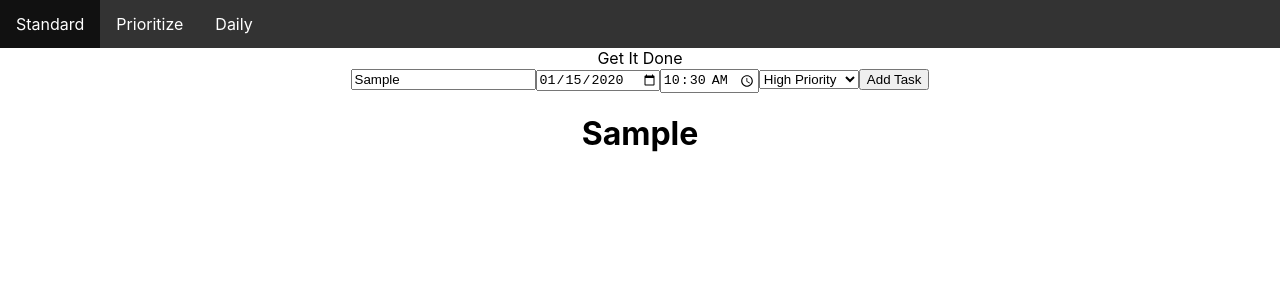
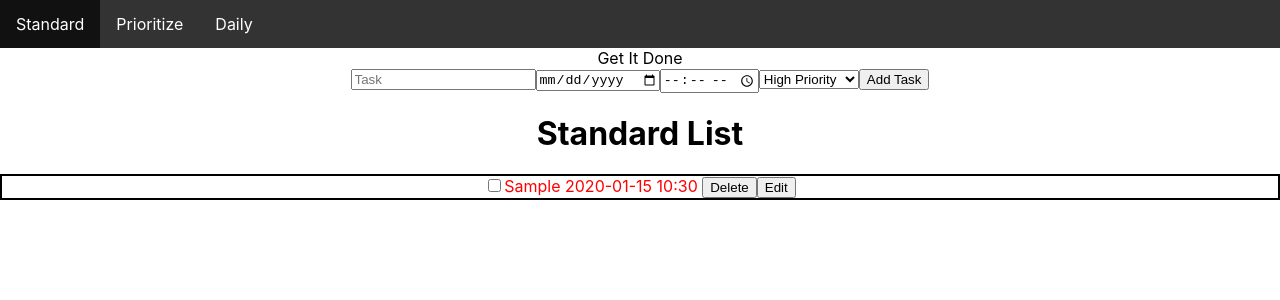
Before and after one commit to ejoc1103/get-it-done, a React (Create React App) app in the folder get-it-done/: page / in a window 1280 px wide. Both pictures are taken after typing "Sample", "2020-01-15", "10:30" into the empty fields and a click on the button "Add Task". Shown: the top 300 px of the page. Built offline with nearby package versions, Linux system fonts and the light colour scheme.

Commit message:
Add and check off functionality complete for Standard list

```diff
--- a/get-it-done/package.json
+++ b/get-it-done/package.json
@@ -11,6 +11,7 @@
     "react-router": "^5.2.0",
     "react-router-dom": "^5.2.0",
     "react-scripts": "4.0.3",
+    "uuid": "^8.3.2",
     "web-vitals": "^1.0.1"
   },
   "scripts": {
--- a/get-it-done/src/Components/mainPages/Standard.js
+++ b/get-it-done/src/Components/mainPages/Standard.js
@@ -1,17 +1,53 @@
 import React from "react";
 
-export default function Standard({standard, setStandard}) {
-  if(standard[0]){
-    console.log(standard.length + "     " + standard[0].task)
-  }
+export default function Standard({ standard, setStandard }) {
+  let onCheck = e => {
+    let editArr = standard.map((item, index) => {
+      let update = { ...item, checked: !item.checked };
+
+      if (`${item.id}` === e.target.id) {
+        return update;
+      } else {
+        return item;
+      }
+    });
+    setStandard(editArr);
+  };
+
   return (
     <div>
+      <h1>Standard List</h1>
+      <div style={{ border: "2px black solid" }}>
+        {standard.length > 0
+          ? standard.map(({ id, task, date, time, color, checked }) => {
+              return (
+                <div key={id}>
+                  <input
+                    type="checkbox"
+                    id={id}
+                    onChange={onCheck}
+                    checked={checked}
+                    value={checked}
+                  />
+                  {checked === false ? (
+                    <label style={{ color: color }}>
+                      {task + " " + date + " " + time + " "}
+                    </label>
+                  ) : (
+                    <label
+                      style={{ color: color, textDecoration: "line-through" }}
+                    >
+                      {task + " " + date + " " + time + " "}
+                    </label>
+                  )}
 
-{ standard[0] ? <h1>
-{standard[0].task}
-</h1>
-: null}
+                  <button>Delete</button>
+                  <button>Edit</button>
+                </div>
+              );
+            })
+          : null}
+      </div>
     </div>
-
-    );
+  );
 }
--- a/get-it-done/src/Components/utilities/CreateTask.js
+++ b/get-it-done/src/Components/utilities/CreateTask.js
@@ -1,72 +1,62 @@
-import React, {useState} from "react";
+import React, { useState } from "react";
 import { useLocation } from "react-router-dom";
-
-function CreateTask({standard, setStandard, priority, setPriority, daily, setDaily}) {
+import { v4 as uuidv4 } from "uuid";
+function CreateTask({
+  standard,
+  setStandard,
+  priority,
+  setPriority,
+  daily,
+  setDaily,
+}) {
   const location = useLocation();
   // Use for setting min and max date
   // const date = new Date();
   // const newdate= (date.getMonth() + 1) + '-' + date.getDate() + '-' +  date.getFullYear();
   // const enddate = (date.getMonth() + 1) + '-' + date.getDate() + '-' +  date.getFullYear() + 10
   const [item, setItem] = useState({
+    id: uuidv4(),
     task: "",
     date: "",
     time: "",
-    color: "black",
+    color: "red",
     due: "",
-    important: ""
-  })
+    important: "",
+    checked: false,
+  });
+  //if task is "" error fill in task
+  let handleSubmit = e => {
+    e.preventDefault();
 
-  function handleSubmit(e) {
+    if (location.pathname === "/") {
+      setStandard([...standard, item]);
+    } else if (location.pathname === "/daily") {
+      setDaily([...daily, item]);
+    } else {
+      setPriority([...priority, setPriority]);
+    }
+    setItem({
+      id: uuidv4(),
+      task: "",
+      date: "",
+      time: "",
+      color: "red",
+      due: "",
+      important: "",
+      checked: false,
+    });
+  };
 
-    e.preventDefault();
-    if(location.pathname === "/"){
-      setItem({
-        task : e.target.task.value,
-        date : e.target.date.value,
-        time : e.target.time.value,
-        color : e.target.color.value,
-      })
-      setStandard([...standard, item])
-    } else if(location.pathname === "/daily"){
-      setItem({
-        task : e.target.task.value,
-        time : e.target.time.value,
-        color : e.target.color.value,
-      })
-      setDaily([...daily, item])
-    } else {
-      setItem({
-        task : e.target.task.value,
-        date : e.target.date.value,
-        time : e.target.time.value,
-        due : e.target.due.value,
-        important: e.target.important.value
-      })
-      setPriority([...priority, setPriority])
-
-    }
-    // setItem({
-    //   task: "",
-    //   date: "",
-    //   time: "",
-    //   color: "",
-    //   due: "",
-    //   important: ""
-    // })
-   }
-
-  function handleChange(e) {
+  let handleChange = e => {
     e.preventDefault();
     const { name, value } = e.target;
-
     setItem(prevItem => {
       return {
         ...prevItem,
-            [name] : value
+        [name]: value,
       };
     });
- }
-
+  };
 
   return (
     <div>
@@ -79,18 +69,17 @@ function CreateTask({standard, setStandard, priority, setPriority, daily, setDai
           placeholder="Task"
         />
         {/* doesnt show for day planner */}
-        {location.pathname !== "/daily" ?
-
+        {location.pathname !== "/daily" ? (
           <input
             type="date"
             name="date"
-          value= {item.date}
+            value={item.date}
             onChange={handleChange}
             // min and max dates maybe
             // min= {newdate}
             // max= {enddate}
-        /> : null
-        }
+          />
+        ) : null}
         {/* always shows */}
         <input
           type="time"
@@ -100,26 +89,29 @@ function CreateTask({standard, setStandard, priority, setPriority, daily, setDai
           placeholder="Time"
         />
         {/* doesnt show for prority */}
-        {location.pathname !== "/prioritize" ?
-        <select name="color" id="">
+        {location.pathname !== "/prioritize" ? (
+          <select name="color" onChange={handleChange} id="">
             <option value="red">High Priority</option>
             <option value="black">Regular Task</option>
             <option value="blue">Low Priority</option>
-        </select> : null
-        }
+          </select>
+        ) : null}
         {/* only shows for priority */}
-        {location.pathname === "/prioritize" ?
+        {location.pathname === "/prioritize" ? (
           <>
-        <select name="important" id="">
+            <select name="important" onChange={handleChange} id="">
               <option value="important">Important</option>
               <option value="not important">Not Important</option>
             </select>
-        <select name="due" id="">
+            <select name="due" onChange={handleChange} id="">
               <option value="due soon">Due Soon</option>
               <option value="not due soon">Not Due Soon</option>
-        </select> </>: null
-        }
-        <button type="submit" value="Submit">Add Task</button>
+            </select>{" "}
+          </>
+        ) : null}
+        <button type="submit" value="Submit">
+          Add Task
+        </button>
       </form>
     </div>
   );
```
Also changed, not shown: get-it-done/src/Components/App.js (+13 -7 lines), 1 other file (tests, documents, lock files or other folders). Lines whose indentation alone changed are shown as unchanged.
